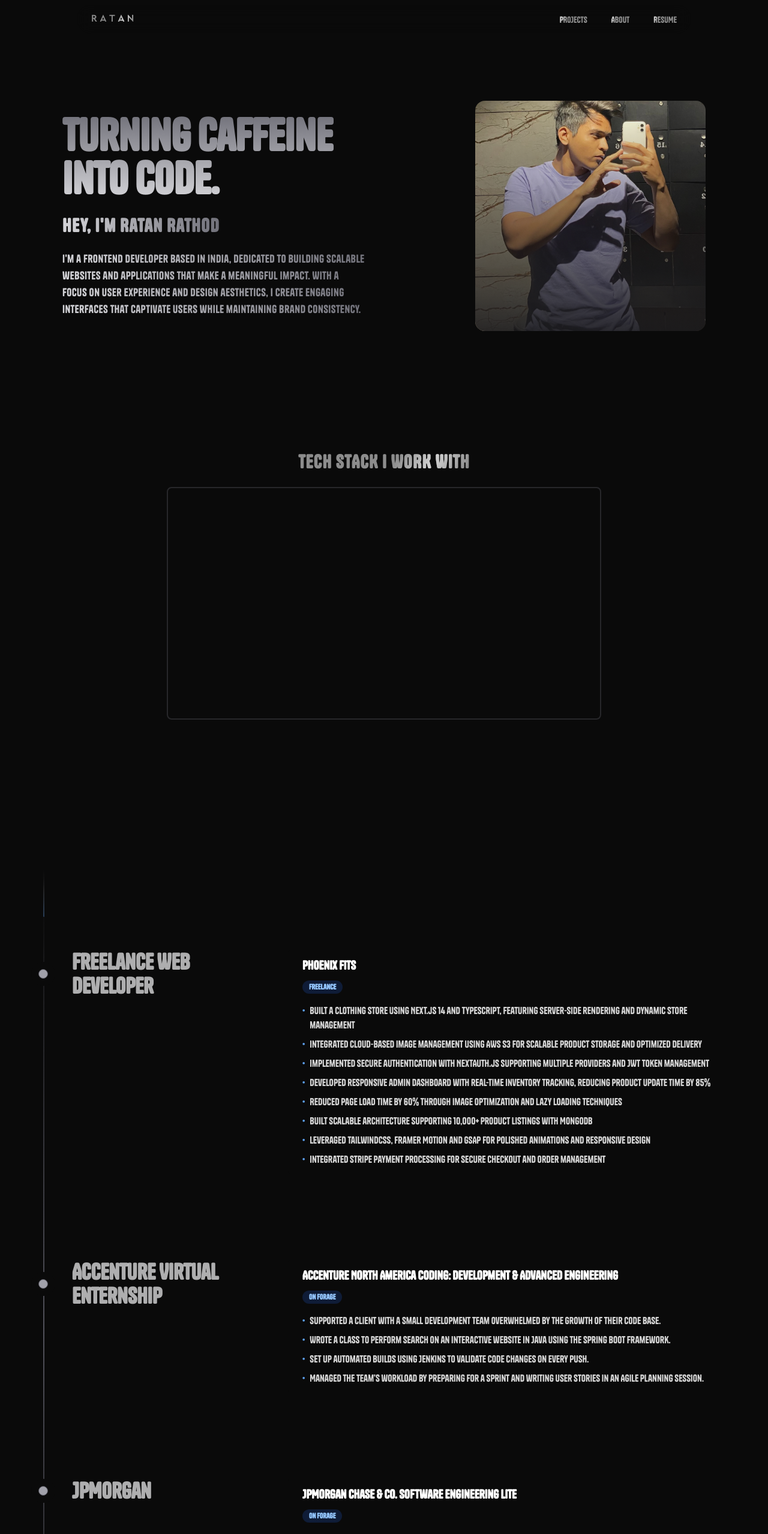
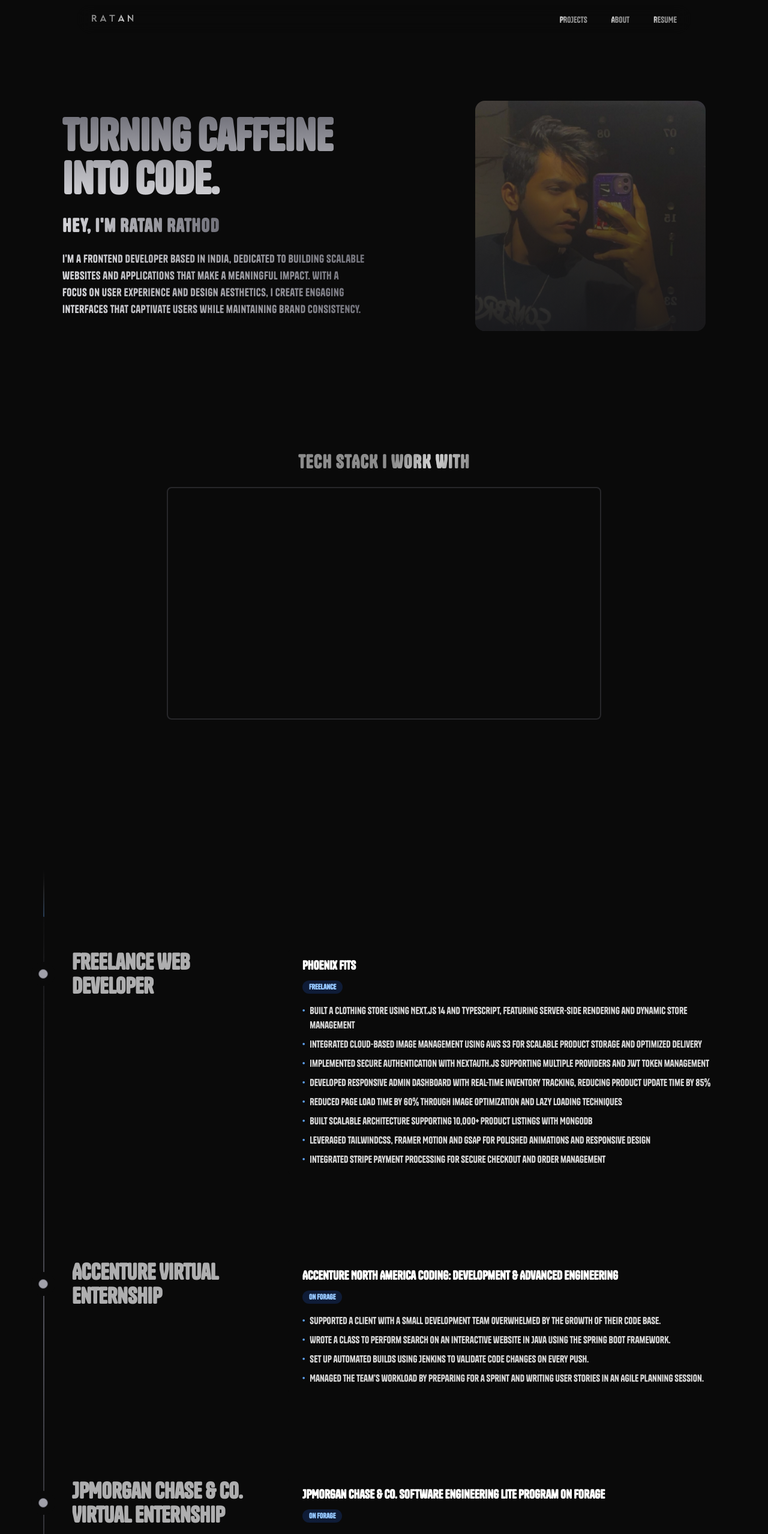
Before and after one commit to ratanz/Portfolio, a Next.js app: page / in a window 1280 px wide. Shown: the top 2558 px of the page at 60% size. Built offline with nearby package versions, Linux system fonts and the light colour scheme.

Commit message:
home changes

```diff
--- a/components/Homepage.tsx
+++ b/components/Homepage.tsx
@@ -206,7 +206,7 @@ const Homepage = () => {
           >
             <div className="absolute inset-0 bg-gradient-to-t from-zinc-900/90 to-transparent z-10"></div>
             <Image
-              src="/images/me.jpg"
+              src="/images/me3.jpg"
               alt="Ratan Rathod"
               width={500}
               height={500}
--- a/components/Work.tsx
+++ b/components/Work.tsx
@@ -64,11 +64,11 @@ const experienceData = [
         ),
     },
     {
-        title: "JPMorgan",
+        title: "JPMorgan Chase & Co. Virtual Enternship",
         content: (
             <div className="bg-neutral-950 rounded py-3 px-6">
                 <h4 className="text-xl font-semibold text-white mb-2">
-                    JPMorgan Chase & Co. Software Engineering Lite
+                    JPMorgan Chase & Co. Software Engineering Lite Program on Forage
                 </h4>
                 <Badge className="mb-4 bg-blue-600/20 text-blue-300">On Forage</Badge>
                 <ul className="space-y-2 text-neutral-300">
```
Also changed, not shown: public/images/me3.jpg (added).
